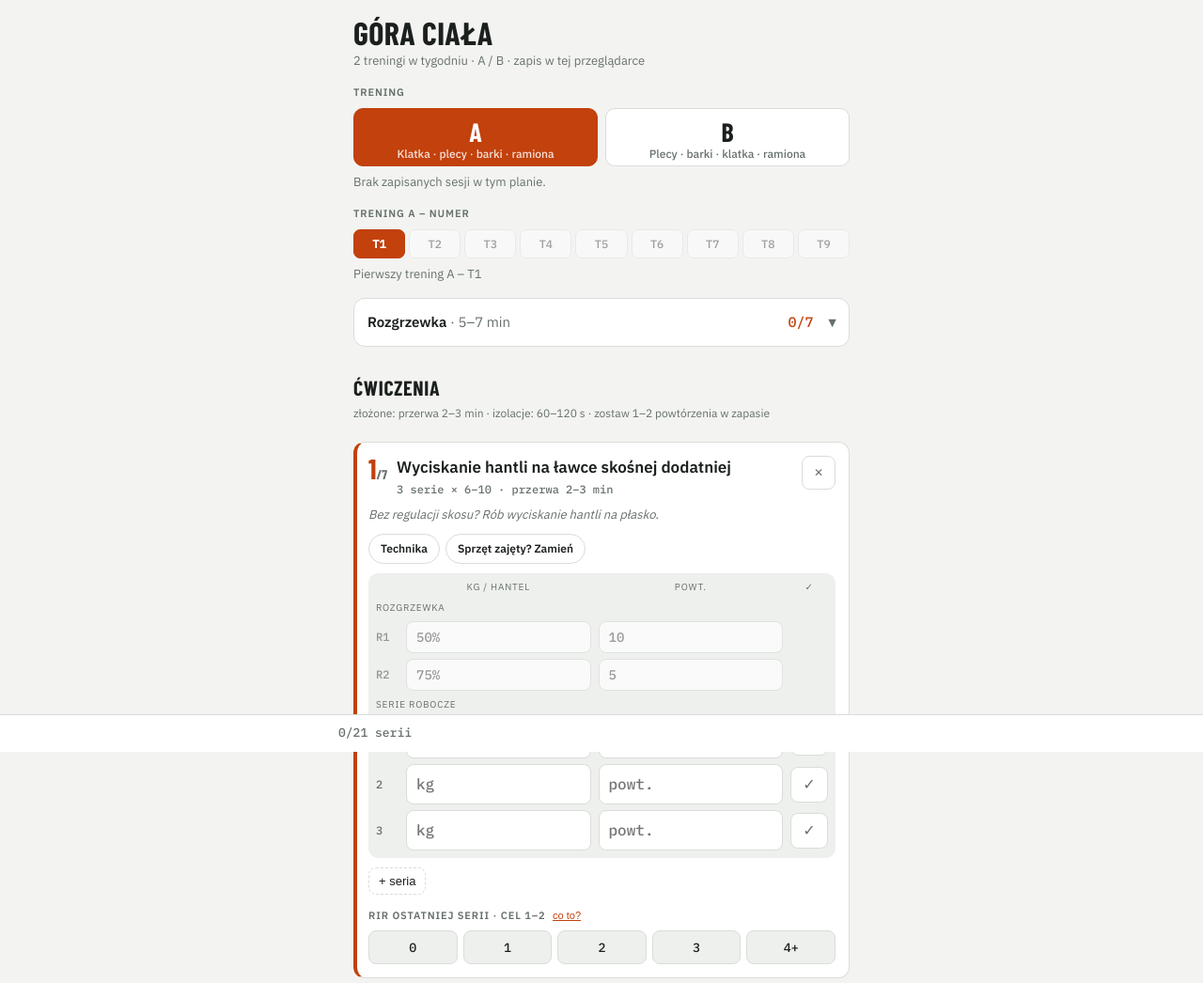
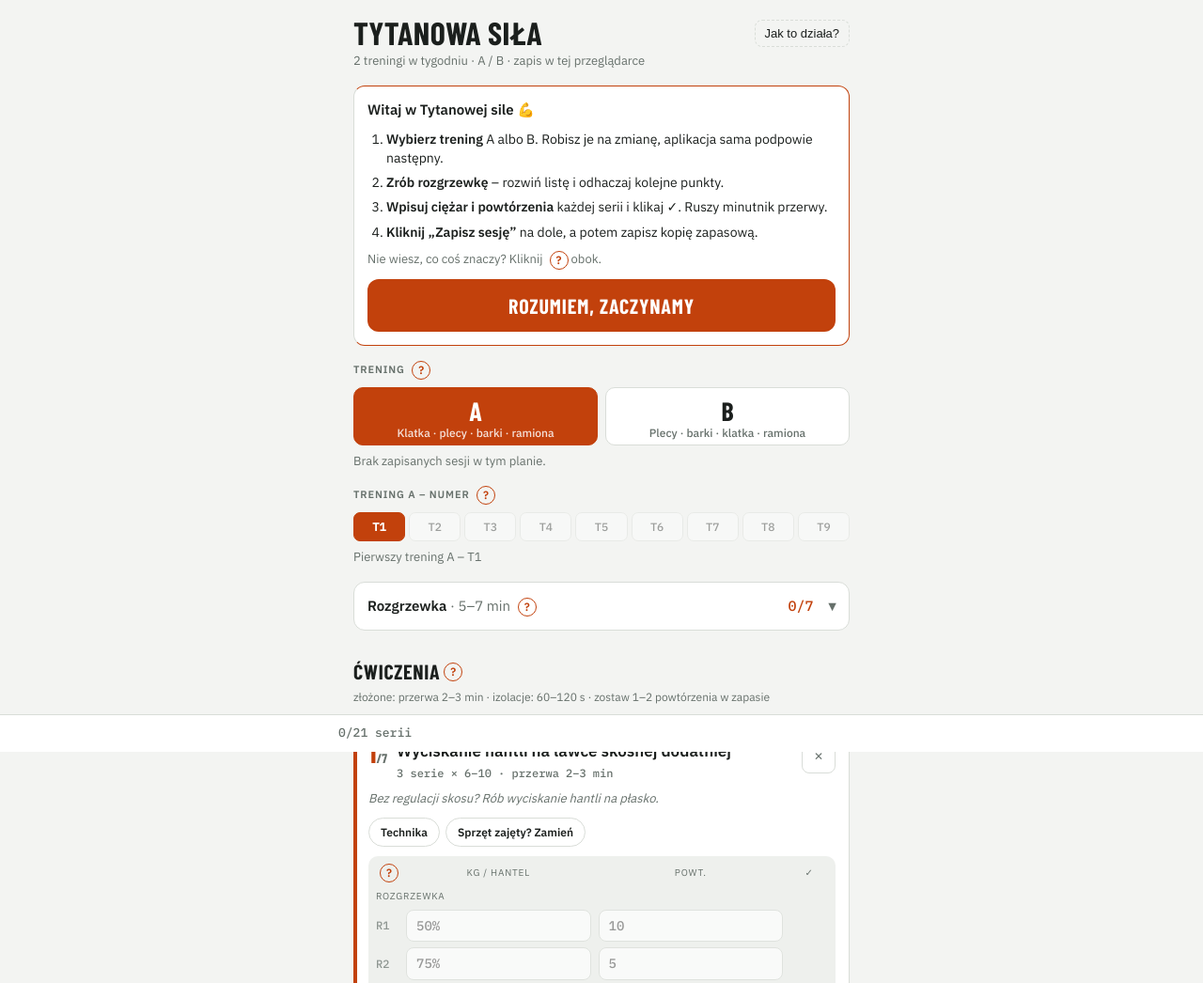
Before and after one commit to monczyk1/Plan-Micha-a, a plain HTML site: page index.html in a window 1280 px wide. Shown: the top 1046 px of the page at 94% size. Drawn offline with nearby package versions, Linux system fonts and the light colour scheme.

Commit message:
Tytanowa siła: nowa nazwa, ekran powitalny i podpowiedzi „?” dla nowych użytkowników
Co-Authored-By: Claude Opus 5.5 <noreply@anthropic.com>
Claude-Session: https://claude.ai/code/session_0157n2FSnPvgNkGXPoj2dMGp

```diff
--- a/index.html
+++ b/index.html
@@ -1,7 +1,7 @@
 <!doctype html>
 <html lang="pl"><head><meta charset="utf-8"><meta name="viewport" content="width=device-width,initial-scale=1,viewport-fit=cover">
-<title>Plan Michała – góra ciała</title>
-<link rel="manifest" href="manifest.webmanifest"><link rel="apple-touch-icon" href="icon-180.png"><link rel="icon" href="icon-192.png"><meta name="theme-color" content="#c2410c"><meta name="apple-mobile-web-app-capable" content="yes"><meta name="apple-mobile-web-app-title" content="Trening">
+<title>Tytanowa siła</title>
+<link rel="manifest" href="manifest.webmanifest"><link rel="apple-touch-icon" href="icon-180.png"><link rel="icon" href="icon-192.png"><meta name="theme-color" content="#c2410c"><meta name="apple-mobile-web-app-capable" content="yes"><meta name="apple-mobile-web-app-title" content="Tytanowa siła">
 <meta name="claude:viewport-fit-sides" content="cover">
 <link rel="stylesheet" href="https://fonts.googleapis.com/css2?family=Barlow+Condensed:wght@600;700&family=IBM+Plex+Sans:wght@400;500;600&family=IBM+Plex+Mono:wght@500&display=swap">
 <style>
@@ -150,7 +150,12 @@ summary span{font-family:var(--f-mono);font-weight:500;font-size:12px;color:var(
 .ex.lite.dyn{border-left-color:var(--accent)}
 .lsets{display:flex;align-items:center;gap:8px;flex-wrap:wrap}.lsets .ok{width:44px;font-family:var(--f-mono);font-size:14px}
 @media (prefers-reduced-motion:reduce){*{transition:none!important}}
-html,body{margin:0}.tgrid{display:grid;grid-template-columns:repeat(9,1fr);gap:4px}
+html,body{margin:0}.tip{display:inline-flex;align-items:center;justify-content:center;width:20px;height:20px;border-radius:50%;border:1.5px solid var(--accent);color:var(--accent);background:none;font:700 12px/1 var(--f-body);cursor:pointer;padding:0;margin-left:4px;vertical-align:middle;text-transform:none;letter-spacing:0;position:relative}
+.tip::after{content:"";position:absolute;inset:-10px}.tip.static{cursor:default}
+.h1row{display:flex;align-items:center;justify-content:space-between;gap:10px;flex-wrap:wrap}
+.welcome{border:1.5px solid var(--accent);gap:10px}.wsteps{margin:0;padding-left:20px;display:flex;flex-direction:column;gap:6px;font-size:14px}
+.tipb{font-size:15px;line-height:1.5}#tipSheet{z-index:9}
+.secth b{display:flex;align-items:center}.tgrid{display:grid;grid-template-columns:repeat(9,1fr);gap:4px}
 .tgrid button{padding:7px 0;border:1px solid var(--line);background:var(--surface);color:var(--fg);border-radius:7px;font-family:var(--f-mono);font-size:12px;cursor:pointer;min-width:0}
 .tgrid button.done{background:var(--field)}.tgrid button.cur{border-color:var(--accent);color:var(--accent);font-weight:600}
 .tgrid button.fut{opacity:.4;cursor:default}.tgrid button[aria-pressed="true"]{background:var(--accent);border-color:var(--accent);color:var(--accent-fg)}
@@ -166,12 +171,24 @@ html,body{margin:0}.tgrid{display:grid;grid-template-columns:repeat(9,1fr);gap:4
 
 <div class="wrap">
   <header>
-    <h1>Góra ciała</h1>
+    <div class="h1row"><h1>Tytanowa siła</h1><button class="mini" id="howBtn">Jak to działa?</button></div>
     <div class="sub" id="storeInfo">2 treningi w tygodniu · A / B</div>
   </header>
 
+  <section class="ex plain welcome" id="welcome" hidden>
+    <div class="exh"><span class="exn">Witaj w Tytanowej sile 💪</span></div>
+    <ol class="wsteps">
+      <li><b>Wybierz trening</b> A albo B. Robisz je na zmianę, aplikacja sama podpowie następny.</li>
+      <li><b>Zrób rozgrzewkę</b> – rozwiń listę i odhaczaj kolejne punkty.</li>
+      <li><b>Wpisuj ciężar i powtórzenia</b> każdej serii i klikaj ✓. Ruszy minutnik przerwy.</li>
+      <li><b>Kliknij „Zapisz sesję”</b> na dole, a potem zapisz kopię zapasową.</li>
+    </ol>
+    <div class="hint">Nie wiesz, co coś znaczy? Kliknij <span class="tip static">?</span> obok.</div>
+    <button class="save" id="welcomeOk">Rozumiem, zaczynamy</button>
+  </section>
+
   <section class="sec">
-    <div class="lbl">Trening</div>
+    <div class="lbl">Trening <button class="tip" data-tip="day" aria-label="Wyjaśnienie">?</button></div>
     <div class="seg" id="seg"></div>
     <div class="hint" id="nextHint"></div>
   </section>
@@ -196,7 +213,7 @@ html,body{margin:0}.tgrid{display:grid;grid-template-columns:repeat(9,1fr);gap:4
   </section>
 
   <section class="ex plain">
-    <div class="exh"><span class="exn">Dane sesji</span></div>
+    <div class="exh"><span class="exn">Dane sesji <button class="tip" data-tip="data" aria-label="Wyjaśnienie">?</button></span></div>
     <div class="row2">
       <div class="field"><label class="lbl" for="date">Data</label><input type="date" id="date"></div>
       <div class="field"><label class="lbl" for="bw">Masa ciała (kg)</label><input id="bw" inputmode="decimal" placeholder="opcjonalnie"></div>
@@ -208,17 +225,17 @@ html,body{margin:0}.tgrid{display:grid;grid-template-columns:repeat(9,1fr);gap:4
   <button class="save" id="save">Zapisz sesję</button>
 
   <section class="sec">
-    <div class="lbl">Historia</div>
+    <div class="lbl">Historia <button class="tip" data-tip="hist" aria-label="Wyjaśnienie">?</button></div>
     <div class="hist" id="hist"><div class="hint">Wczytuję…</div></div>
   </section>
 
   <section class="sec">
-    <div class="lbl">Postępy</div>
+    <div class="lbl">Postępy <button class="tip" data-tip="prog" aria-label="Wyjaśnienie">?</button></div>
     <div class="prog" id="prog"></div>
   </section>
 
   <section class="ex plain">
-    <div class="exh"><span class="exn">Kopia zapasowa</span></div>
+    <div class="exh"><span class="exn">Kopia zapasowa <button class="tip" data-tip="backup" aria-label="Wyjaśnienie">?</button></span></div>
     <div class="bkwarn" id="bkWarn" hidden></div>
     <div class="hint">Treningi zapisują się tylko w tej przeglądarce. Wyczyszczenie danych przeglądarki albo zmiana telefonu je kasuje, więc co jakiś czas zrób kopię.</div>
     <div class="tools"><button class="mini plus" id="bkFile">Pobierz plik</button><button class="mini" id="bkShare" hidden>Wyślij na Dysk / mailem</button><button class="mini" id="bkCopy">Skopiuj do schowka</button><button class="mini" id="bkShow">Wczytaj kopię</button><button class="mini" id="bkPick" hidden>Ustaw stały plik kopii</button></div>
@@ -228,6 +245,10 @@ html,body{margin:0}.tgrid{display:grid;grid-template-columns:repeat(9,1fr);gap:4
 </div>
 
 <div class="toast" id="toast" hidden role="status"></div>
+<section class="sheet" id="tipSheet" hidden role="dialog" aria-labelledby="tipT">
+  <div class="exh"><b id="tipT"></b><button class="mini" id="tipX">Zamknij</button></div>
+  <div id="tipB" class="tipb"></div>
+</section>
 <section class="sheet" id="saveSheet" hidden aria-labelledby="ssT">
   <div class="exh"><b id="ssT">Sesja zapisana ✓</b><button class="mini" id="ssLater">Później</button></div>
   <p id="ssTxt">Zapisz kopię zapasową, żeby nie stracić postępów, jeśli wyczyścisz dane przeglądarki albo zmienisz telefon.</p>
@@ -526,7 +547,7 @@ let viewT=null;
 function sessOf(d){return sessions.filter(x=>x.day===d).sort((a,b)=>String(a.date).localeCompare(String(b.date))||(a.created||0)-(b.created||0))}
 function renderWeeks(){
   const list=sessOf(day),cur=list.length+1,max=Math.max(9,cur);week=cur;
-  $("tLbl").textContent="Trening "+day+" – numer";
+  $("tLbl").innerHTML="Trening "+day+" – numer <button class=\"tip\" data-tip=\"tnum\" aria-label=\"Wyjaśnienie\">?</button>";
   $("tgrid").innerHTML=Array.from({length:max},(_,i)=>{const t=i+1,done=t<cur,isCur=t===cur,sel=viewT===i||(viewT===null&&isCur);
     return'<button data-t="'+i+'" class="'+(done?"done":isCur?"cur":"fut")+'" aria-pressed="'+sel+'"'+(t>cur?" disabled":"")+'>T'+t+'</button>'}).join("");
   $("tgrid").querySelectorAll("button:not([disabled])").forEach(b=>b.onclick=()=>{const i=+b.dataset.t;viewT=i<list.length?i:null;render()});
@@ -545,13 +566,13 @@ function renderEx(fromDraft){
   const list=exList();const used=new Set(list.map(e=>e.k));
   const wl=(WARM[day]||[]).map(w=>w==="ROPE"?W.rope():w);const wd=wl.filter((w,i)=>st.done["wu_"+i]).length;
   const wu=document.createElement("details");wu.className="wup";if(st.wuOpen)wu.open=true;
-  wu.innerHTML='<summary><span><b>Rozgrzewka</b> · 5–7 min</span><span class="wcount">'+wd+'/'+wl.length+'</span></summary><ol class="wlist">'+wl.map((w,i)=>'<li><div class="wfig">'+(FIG[w.f]||"")+'</div><div class="wtxt"><div class="wn">'+w.n+' <span class="wd">'+w.d+'</span></div><div class="wc">'+w.c+'</div></div><button class="ok" data-wu="'+i+'" aria-pressed="'+(!!st.done["wu_"+i])+'" aria-label="Zrobione">✓</button></li>').join("")+'</ol>';
+  wu.innerHTML='<summary><span><b>Rozgrzewka</b> · 5–7 min <button class="tip" data-tip="warm" aria-label="Wyjaśnienie">?</button></span><span class="wcount">'+wd+'/'+wl.length+'</span></summary><ol class="wlist">'+wl.map((w,i)=>'<li><div class="wfig">'+(FIG[w.f]||"")+'</div><div class="wtxt"><div class="wn">'+w.n+' <span class="wd">'+w.d+'</span></div><div class="wc">'+w.c+'</div></div><button class="ok" data-wu="'+i+'" aria-pressed="'+(!!st.done["wu_"+i])+'" aria-label="Zrobione">✓</button></li>').join("")+'</ol>';
   wu.addEventListener("toggle",()=>{st.wuOpen=wu.open;persist()});
   box.append(wu);
   const SECT={dyn:["Dynamika","na świeżo, każde powtórzenie na 100% szybkości, pełna przerwa 60–90 s"],str:["Ćwiczenia","złożone: przerwa 2–3 min · izolacje: 60–120 s · zostaw 1–2 powtórzenia w zapasie"],core:["Core","spokojnie, kontrola ruchu, przerwa 30–45 s"]};let lastKind=null;
   list.forEach((ex,ix)=>{
     const kind=ex.kind||"str";
-    if(kind!==lastKind){lastKind=kind;const hd=document.createElement("div");hd.className="secth";hd.innerHTML='<b>'+SECT[kind][0]+'</b>'+(SECT[kind][1]?'<span>'+SECT[kind][1]+'</span>':'');box.append(hd)}
+    if(kind!==lastKind){lastKind=kind;const hd=document.createElement("div");hd.className="secth";hd.innerHTML='<b>'+SECT[kind][0]+' <button class="tip" data-tip="ex" aria-label="Wyjaśnienie">?</button></b>'+(SECT[kind][1]?'<span>'+SECT[kind][1]+'</span>':'');box.append(hd)}
     const n=nSets(ex),prev=lastFor(ex.k),rest=restOf(ex),unit=unitOf(ex);
     const c=document.createElement("div");c.className="ex"+(ex.kind?" lite "+ex.kind:"");
     if(ex.kind){const inf=INFO[ex.k];let h='<div class="exhead"><span class="no">'+(ix+1)+'<small>/'+list.length+'</small></span><div class="exttl"><span class="exn">'+ex.n+'</span><span class="target">'+n+' × '+ex.r+'</span></div><button class="x" data-drop="'+ex.k+'" aria-label="Usuń z tej sesji">✕</button></div>';
@@ -569,7 +590,7 @@ function renderEx(fromDraft){
     if(ex.pull)h+='<select id="pull_stage" aria-label="Etap podciągania">'+PULL.map((p,i)=>'<option value="'+i+'"'+(i===pullStage?' selected':'')+'>Etap '+p+'</option>').join("")+'</select>';
     h+=suggest(ex,prev);
     if(prev)h+='<div class="prev">Ostatnio '+fmtDate(prev.s.date)+': '+prev.e.sets.filter(t=>t.kg||t.r).map(t=>esc((t.kg?t.kg+"×":"")+(t.r||"–"))).join(" · ")+(prev.e.rir?" · RIR "+esc(prev.e.rir):"")+'</div>';
-    h+='<div class="sets"><div class="set cols"><span></span><span>'+(DB.has(ex.k)?'kg / hantel':BW.has(ex.k)?'kg (opc.)':'kg')+'</span><span>'+unit+'</span><span>✓</span></div>';
+    h+='<div class="sets"><div class="set cols"><span><button class="tip" data-tip="sets" aria-label="Wyjaśnienie">?</button></span><span>'+(DB.has(ex.k)?'kg / hantel':BW.has(ex.k)?'kg (opc.)':'kg')+'</span><span>'+unit+'</span><span>✓</span></div>';
     if(ex.m){const top=prev?Math.max(...prev.e.sets.map(t=>num(t.kg))):0;
       h+='<div class="wul">Rozgrzewka</div>';[[.5,"10"],[.75,"5"]].forEach(([f,r],i)=>{h+='<div class="set wu"><span class="n">R'+(i+1)+'</span><input id="'+ex.k+'_wkg_'+i+'" inputmode="decimal" placeholder="'+(top?r25(top*f):Math.round(f*100)+"%")+'" aria-label="Rozgrzewka '+(i+1)+' kg"><input id="'+ex.k+'_wr_'+i+'" inputmode="numeric" placeholder="'+r+'" aria-label="Rozgrzewka '+(i+1)+' powtórzenia"><span></span></div>'});h+='<div class="wul">Serie robocze</div>'}
     for(let i=0;i<n;i++){const p=prev&&prev.e.sets[i];h+='<div class="set"><span class="n">'+(i+1)+'</span><input id="'+ex.k+'_kg_'+i+'" inputmode="decimal" placeholder="'+(p&&p.kg?esc(p.kg):"kg")+'" aria-label="Seria '+(i+1)+' kg"><input id="'+ex.k+'_r_'+i+'" inputmode="numeric" placeholder="'+(p&&p.r?esc(p.r):unit)+'" aria-label="Seria '+(i+1)+' '+unit+'"><button class="ok" data-k="'+ex.k+'" data-i="'+i+'" data-rest="'+rest+'" aria-pressed="'+(!!st.done[ex.k+'_'+i])+'" aria-label="Seria zrobiona">✓</button></div>'}
@@ -596,6 +617,7 @@ function renderEx(fromDraft){
   $("addEx").onclick=()=>{const k=$("catalog").value;if(k){st.added.push(k);renderEx();const cards=box.querySelectorAll(".ex");cards[cards.length-1].scrollIntoView({block:"center"})}};
   const ps=$("pull_stage");if(ps)ps.onchange=()=>{pullStage=+ps.value;ls.set("gora_pull",pullStage)};
   const cd=CARDIO[day];$("cdTitle").textContent="Cardio · "+cd.t;$("smTarget").textContent=cd.eq;$("cdHint").textContent="Tętno: "+cd.z+(week===NWEEK?" · w deloadzie lżej i krócej":"");$("ivl").hidden=true;
+  box.querySelectorAll(".set.cols .tip").forEach((t,i)=>{if(i)t.remove()});
   updSum();persist();
 }
 function spread(k,i){const v=($(k+"_kg_"+i)||{}).value;if(!v)return;for(let j=i+1;j<12;j++){const el=$(k+"_kg_"+j);if(!el)break;if(!el.value)el.placeholder=v}}
@@ -741,6 +763,22 @@ $("ssLater").onclick=()=>{$("saveSheet").hidden=true};
 $("ssFile").onclick=()=>{$("bkFile").click();$("saveSheet").hidden=true};
 $("ssShare").onclick=()=>{$("bkShare").click();$("saveSheet").hidden=true};
 if("serviceWorker" in navigator&&location.protocol==="https:")navigator.serviceWorker.register("sw.js").catch(()=>{});
+const TIPS={
+ day:["Trening A i B","Masz dwa różne treningi. Robisz je na zmianę: A, B, A, B… – najlepiej 2 razy w tygodniu z co najmniej dniem przerwy. Aplikacja sama zaznacza ten, który jest dziś na kolejce."],
+ tnum:["Numer treningu (T1, T2…)","Każdy trening A i B ma swój numer: pierwszy raz to T1, drugi T2 itd. Podświetlony numer to dzisiejszy trening.<br><br>Kliknij wcześniejszy numer, żeby zobaczyć, jakie ciężary i powtórzenia miałeś wtedy. Wracasz przyciskiem „Wróć”."],
+ warm:["Rozgrzewka","Rozwiń listę i zrób punkty po kolei. Przy każdym jest rysunek, ile powtórzeń i krótka instrukcja. Odhaczasz ✓.<br><br>Ostatni punkt to <b>serie dochodzące</b>: 1–2 lekkie serie pierwszego ćwiczenia, zanim weźmiesz ciężar roboczy."],
+ ex:["Ćwiczenia","Robisz je w tej kolejności. Pod nazwą widzisz ile serii, ile powtórzeń i jak długa przerwa.<br><br><b>Technika</b> – jak wykonać ćwiczenie i częsty błąd.<br><b>Sprzęt zajęty? Zamień</b> – podobne ćwiczenie na tym samym sprzęcie.<br><b>✕</b> – pomiń ćwiczenie dziś.<br><b>+ seria</b> – dodatkowa seria.<br><br><b>Zielona podpowiedź</b> mówi, czy dziś dołożyć ciężaru, czy powtórzeń."],
+ sets:["Jak wpisywać serie","<b>R1, R2</b> – serie rozgrzewkowe na lżejszym ciężarze (nie liczą się do postępów).<br><b>1, 2, 3</b> – serie robocze.<br><br>Wpisz <b>ciężar</b> (przy hantlach – jednego hantla) i <b>liczbę powtórzeń</b>. Szare liczby w polach to wynik z ostatniego razu.<br><br>Kliknij <b>✓</b> po serii – jeśli pola są puste, wpisze się ostatni wynik, i ruszy minutnik przerwy na dole.<br><br><b>RIR</b> – ile powtórzeń zostało Ci w zapasie w ostatniej serii. Kliknij „co to?” przy RIR."],
+ data:["Dane sesji","Data podstawia się sama. Zmień ją tylko, jeśli dopisujesz trening z innego dnia. Masa ciała i notatki są opcjonalne – np. „źle spałem”, „bolał bark”."],
+ hist:["Historia","Lista zapisanych treningów. Kliknij, żeby zobaczyć szczegóły. Wpis możesz usunąć (trzeba kliknąć dwa razy)."],
+ prog:["Postępy","Dla każdego ćwiczenia: najlepsza seria z pierwszego treningu i z ostatniego oraz wykres. Zielona liczba (np. +5 kg) to Twój postęp."],
+ backup:["Kopia zapasowa","Treningi zapisują się tylko w tym telefonie, w przeglądarce. Jeśli wyczyścisz dane przeglądarki albo zmienisz telefon, znikną.<br><br>Dlatego po treningu kliknij <b>„Zapisz kopię”</b> – plik trafi do Pobranych. Najlepiej wyślij go sobie na Dysk albo mailem.<br><br>Odzyskiwanie: <b>Wczytaj kopię</b> → wybierz plik."]};
+function openTip(k){const t=TIPS[k];if(!t)return;$("tipT").textContent=t[0];$("tipB").innerHTML=t[1];$("tipSheet").hidden=false}
+document.addEventListener("click",e=>{const b=e.target.closest&&e.target.closest(".tip[data-tip]");if(b){e.preventDefault();e.stopPropagation();openTip(b.dataset.tip)}},true);
+$("tipX").onclick=()=>{$("tipSheet").hidden=true};
+if(!ls.get("gora_welcome"))$("welcome").hidden=false;
+$("welcomeOk").onclick=()=>{ls.set("gora_welcome",1);$("welcome").hidden=true};
+$("howBtn").onclick=()=>{$("welcome").hidden=false;$("welcome").scrollIntoView({block:"start"})};
 $("restX").onclick=()=>{clearInterval(restIv);$("rest").hidden=true};
 $("restPlus").onclick=()=>{restEnd=Math.max(restEnd,Date.now())+30000;clearInterval(restIv);tick();restIv=setInterval(tick,250)};
 $("rirClose").onclick=()=>{$("rirSheet").hidden=true};
@@ -751,7 +789,7 @@ document.querySelectorAll("[data-q]").forEach(b=>b.onclick=()=>{$("qIn").value=b
 document.addEventListener("input",e=>{const t=e.target;if(!t||!t.id)return;
   if(t.closest("#exList")){const m=t.id.match(/^(.+)_kg_(\d+)$/);if(m)spread(m[1],+m[2]);updSum();persist()}
   else if(COMMON.includes(t.id))persist()});
-document.addEventListener("keydown",e=>{if(e.key==="Escape"){$("saveSheet").hidden=true;$("rirSheet").hidden=true;$("chatP").hidden=true}});
+document.addEventListener("keydown",e=>{if(e.key==="Escape"){$("tipSheet").hidden=true;$("saveSheet").hidden=true;$("rirSheet").hidden=true;$("chatP").hidden=true}});
 
 function pickStart(){
   const wm=ls.get("gora_weekm");const lastTs=sessions[0]?sessions[0].created||0:0;
--- a/sw.js
+++ b/sw.js
@@ -1,6 +1,6 @@
 // Pozwala otworzyć aplikację bez internetu (np. na siłowni w piwnicy).
 // Najpierw próbuje pobrać najnowszą wersję, a gdy nie ma sieci – używa zapisanej.
-const C="trening-v3";
+const C="trening-v4";
 self.addEventListener("install",e=>{e.waitUntil(caches.open(C).then(c=>c.addAll(["./","index.html","manifest.webmanifest","icon-192.png"])).then(()=>self.skipWaiting()))});
 self.addEventListener("activate",e=>{e.waitUntil(caches.keys().then(k=>Promise.all(k.filter(x=>x!==C).map(x=>caches.delete(x)))).then(()=>self.clients.claim()))});
 self.addEventListener("fetch",e=>{if(e.request.method!=="GET")return;
```
Also changed, not shown: README.md, manifest.webmanifest.
